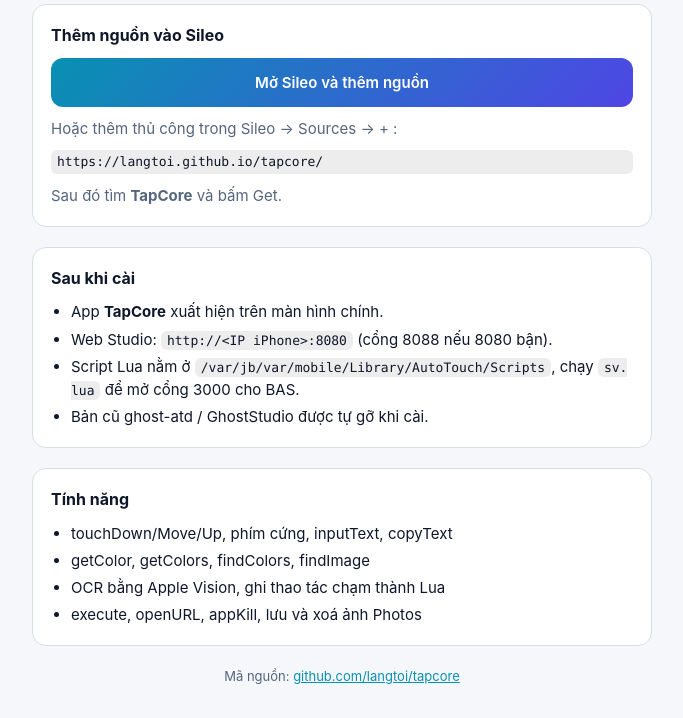
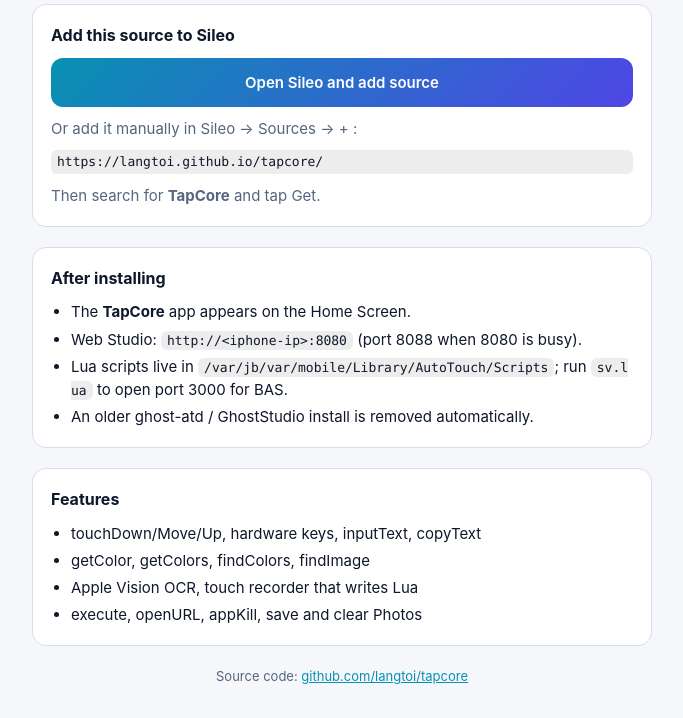
Before and after one commit to langtoi/tapcore, a plain HTML site: page docs/index.html in a window 1280 px wide. Shown: the part 120-838 px from the top of the page, without its empty margins (298-981 px from the left). Drawn offline with Linux system fonts and the light colour scheme.

Commit message:
TapCore 1.0.1: English-only documentation
- Translate README, API reference, handoff notes and the Sileo landing page to English
- Translate the Vietnamese comments in scripts/sv.lua (code unchanged)
- Rebuild the package and refresh the Sileo index

Co-Authored-By: Claude Opus 5.5 <noreply@anthropic.com>

```diff
--- a/docs/index.html
+++ b/docs/index.html
@@ -1,5 +1,5 @@
 <!DOCTYPE html>
-<html lang="vi">
+<html lang="en">
 <head>
 <meta charset="UTF-8">
 <meta name="viewport" content="width=device-width,initial-scale=1">
@@ -20,7 +20,7 @@ h1{font-size:26px}
 h2{font-size:16px}
 .btn{display:block;text-align:center;padding:13px;border-radius:12px;background:linear-gradient(135deg,#0891b2,#4f46e5);color:#fff;font-weight:600;text-decoration:none}
 code{font-family:"SF Mono",Consolas,monospace;font-size:13px;background:rgba(127,127,127,.14);padding:2px 6px;border-radius:6px;word-break:break-all}
-ul,ol{padding-left:20px;display:flex;flex-direction:column;gap:4px}
+ul{padding-left:20px;display:flex;flex-direction:column;gap:4px}
 a{color:var(--cyan)}
 footer{color:var(--muted);font-size:13px;text-align:center}
 </style>
@@ -31,39 +31,39 @@ footer{color:var(--muted);font-size:13px;text-align:center}
     <img src="icon-512.png" alt="TapCore">
     <div>
       <h1>TapCore</h1>
-      <div class="sub">Tự động hoá Lua tương thích AutoTouch cho iOS 15–16 rootless</div>
+      <div class="sub">AutoTouch-compatible Lua automation for rootless iOS 15–16</div>
     </div>
   </header>
 
   <section class="card">
-    <h2>Thêm nguồn vào Sileo</h2>
-    <a class="btn" href="sileo://source/https://langtoi.github.io/tapcore/">Mở Sileo và thêm nguồn</a>
-    <div class="sub">Hoặc thêm thủ công trong Sileo → Sources → + :</div>
+    <h2>Add this source to Sileo</h2>
+    <a class="btn" href="sileo://source/https://langtoi.github.io/tapcore/">Open Sileo and add source</a>
+    <div class="sub">Or add it manually in Sileo → Sources → + :</div>
     <code>https://langtoi.github.io/tapcore/</code>
-    <div class="sub">Sau đó tìm <b>TapCore</b> và bấm Get.</div>
+    <div class="sub">Then search for <b>TapCore</b> and tap Get.</div>
   </section>
 
   <section class="card">
-    <h2>Sau khi cài</h2>
+    <h2>After installing</h2>
     <ul>
-      <li>App <b>TapCore</b> xuất hiện trên màn hình chính.</li>
-      <li>Web Studio: <code>http://&lt;IP iPhone&gt;:8080</code> (cổng 8088 nếu 8080 bận).</li>
-      <li>Script Lua nằm ở <code>/var/jb/var/mobile/Library/AutoTouch/Scripts</code>, chạy <code>sv.lua</code> để mở cổng 3000 cho BAS.</li>
-      <li>Bản cũ ghost-atd / GhostStudio được tự gỡ khi cài.</li>
+      <li>The <b>TapCore</b> app appears on the Home Screen.</li>
+      <li>Web Studio: <code>http://&lt;iphone-ip&gt;:8080</code> (port 8088 when 8080 is busy).</li>
+      <li>Lua scripts live in <code>/var/jb/var/mobile/Library/AutoTouch/Scripts</code>; run <code>sv.lua</code> to open port 3000 for BAS.</li>
+      <li>An older ghost-atd / GhostStudio install is removed automatically.</li>
     </ul>
   </section>
 
   <section class="card">
-    <h2>Tính năng</h2>
+    <h2>Features</h2>
     <ul>
-      <li>touchDown/Move/Up, phím cứng, inputText, copyText</li>
+      <li>touchDown/Move/Up, hardware keys, inputText, copyText</li>
       <li>getColor, getColors, findColors, findImage</li>
-      <li>OCR bằng Apple Vision, ghi thao tác chạm thành Lua</li>
-      <li>execute, openURL, appKill, lưu và xoá ảnh Photos</li>
+      <li>Apple Vision OCR, touch recorder that writes Lua</li>
+      <li>execute, openURL, appKill, save and clear Photos</li>
     </ul>
   </section>
 
-  <footer>Mã nguồn: <a href="https://github.com/langtoi/tapcore">github.com/langtoi/tapcore</a></footer>
+  <footer>Source code: <a href="https://github.com/langtoi/tapcore">github.com/langtoi/tapcore</a></footer>
 </main>
 </body>
 </html>
```
Also changed, not shown: 12 other files.
